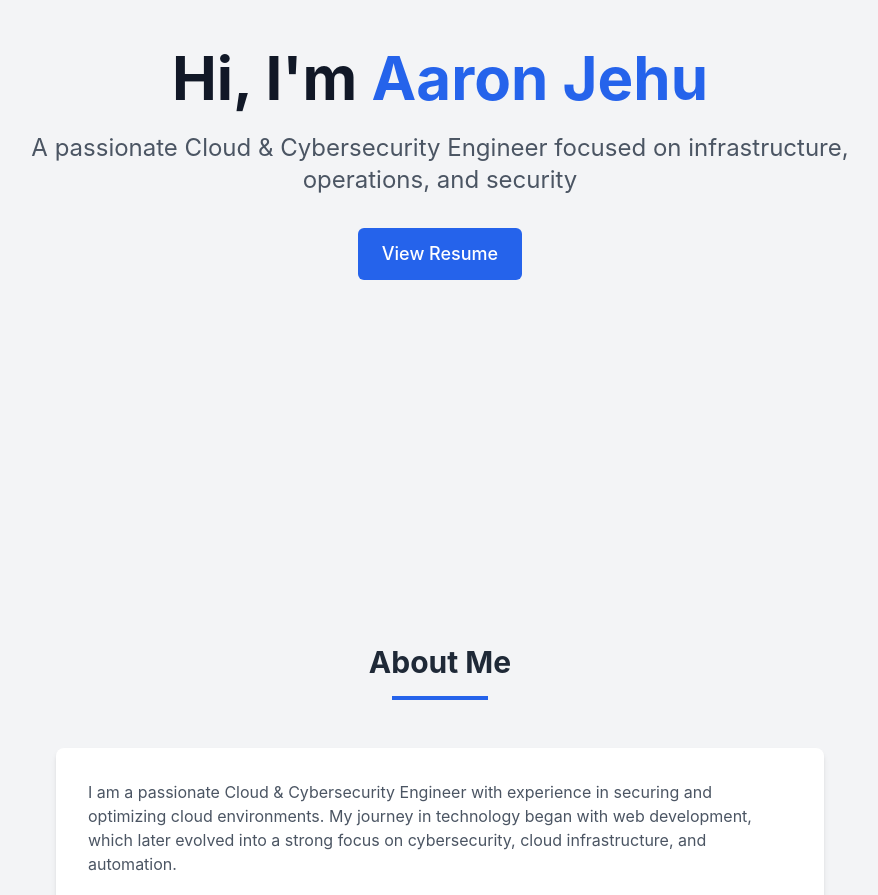
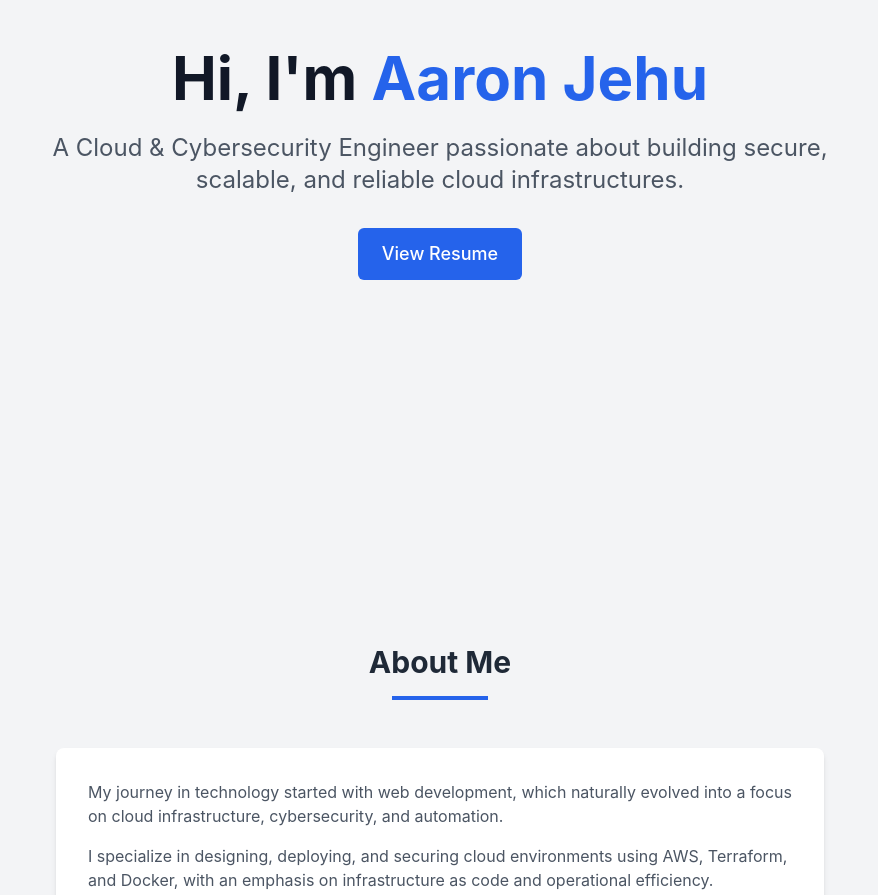
Before and after one commit to ronnienter/ronnienter-portfolio-website, a React (Vite) app: page / in a window 1280 px wide. Shown: the part 300-1195 px from the top of the page, without its empty margins (200-1078 px from the left). Built offline with nearby package versions, Linux system fonts and the light colour scheme.

Commit message:
Update About.tsx and Hero.tsx content; refine personal portfolio copy

```diff
--- a/src/components/About.tsx
+++ b/src/components/About.tsx
@@ -65,10 +65,10 @@ const About = () => {
         >
           <div className="bg-white dark:bg-gray-800 rounded-lg shadow-md p-8 transition-colors duration-300">
             <p className="text-gray-600 dark:text-gray-300 mb-4">
-              I am a passionate Cloud & Cybersecurity Engineer with experience in securing and optimizing cloud environments. My journey in technology began with web development, which later evolved into a strong focus on cybersecurity, cloud infrastructure, and automation.
+              My journey in technology started with web development, which naturally evolved into a focus on cloud infrastructure, cybersecurity, and automation.
             </p>
             <p className="text-gray-600 dark:text-gray-300 mb-4">
-              With experience in AWS, Terraform, and Docker, I specialize in building scalable, secure, and reliable cloud solutions. I believe in the power of automation and infrastructure as code to create efficient, secure, and maintainable systems.
+              I specialize in designing, deploying, and securing cloud environments using AWS, Terraform, and Docker, with an emphasis on infrastructure as code and operational efficiency.
             </p>
             <p className="text-gray-600 dark:text-gray-300">
               Beyond work, I enjoy watching football, basketball, baseball, participating in CTF competitions, and exploring new tools in the cyberspace.
--- a/src/components/Hero.tsx
+++ b/src/components/Hero.tsx
@@ -32,7 +32,7 @@ const Hero = () => {
           transition={{ duration: 0.8, delay: 0.4 }}
           className="text-xl sm:text-2xl text-gray-600 dark:text-gray-300 mb-8"
         >
-          A passionate Cloud & Cybersecurity Engineer focused on infrastructure, operations, and security
+          A Cloud & Cybersecurity Engineer passionate about building secure, scalable, and reliable cloud infrastructures.
         </motion.p>
         <motion.div
           initial={{ opacity: 0, y: 20 }}
```
